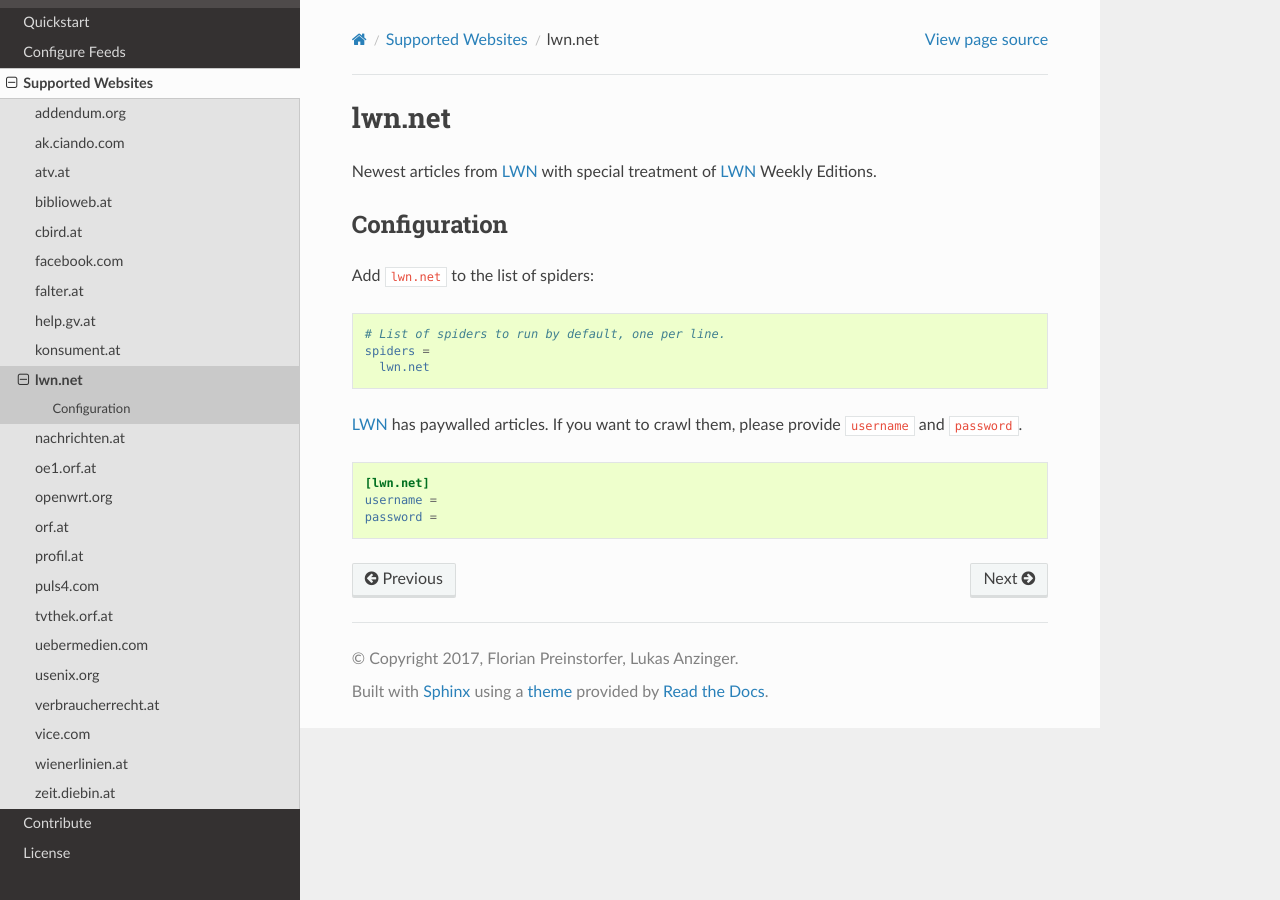
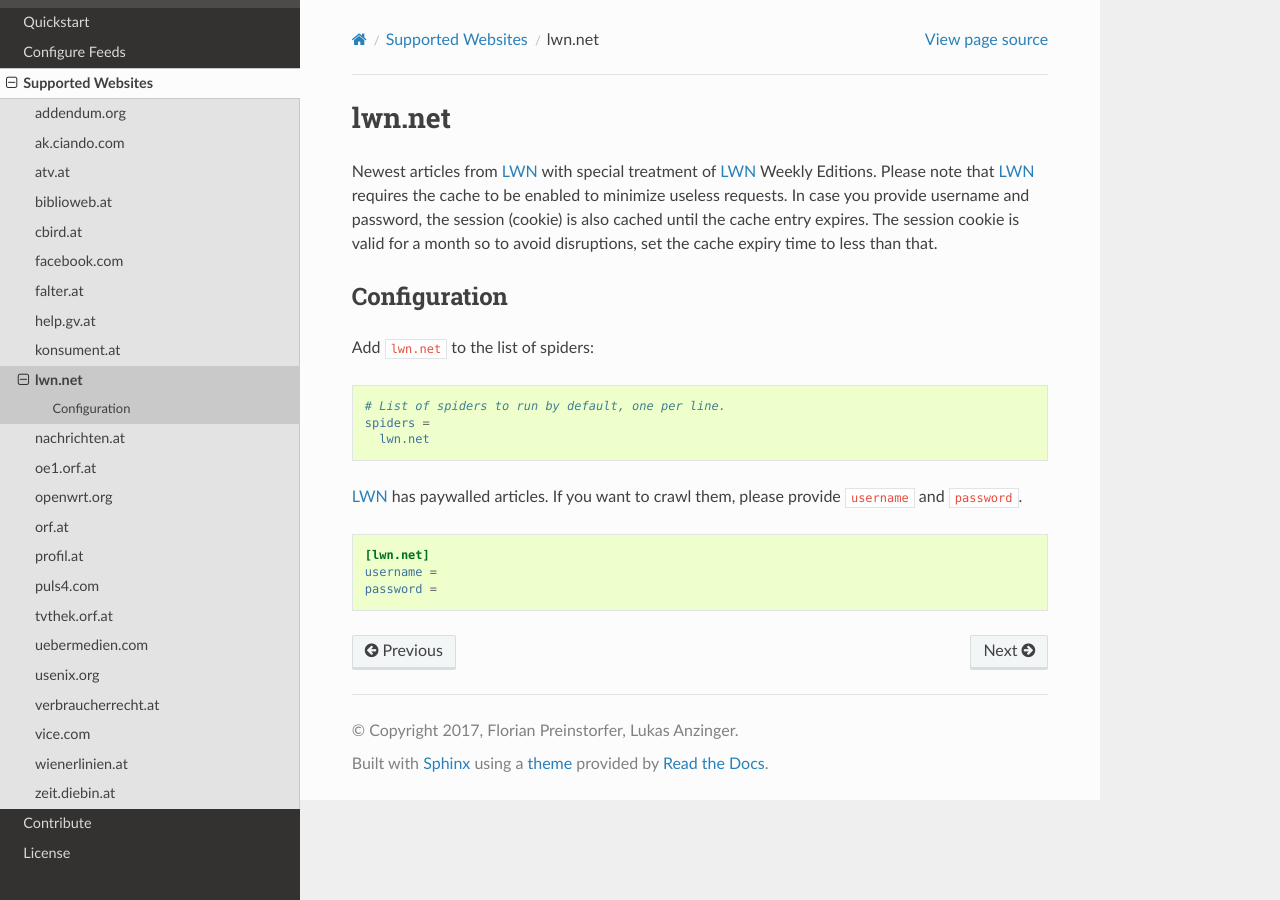
Before and after one commit to PyFeeds/PyFeeds, a Sphinx documentation site: the page built from docs/spiders/lwn.net.rst, in a window 1280 px wide. Built offline with Sphinx 7.4.7 and the Read the Docs theme 2.0.0, drawn with Linux system fonts in a browser that asks for light colours.

Commit message:
LWN.net: Cache session retrieval as well and enforce caching.

```diff
--- a/docs/spiders/lwn.net.rst
+++ b/docs/spiders/lwn.net.rst
@@ -2,7 +2,11 @@
 
 lwn.net
 -------
-Newest articles from LWN_ with special treatment of LWN_ Weekly Editions.
+Newest articles from LWN_ with special treatment of LWN_ Weekly Editions. Please note
+that LWN_ requires the cache to be enabled to minimize useless requests. In case you
+provide username and password, the session (cookie) is also cached until the cache entry
+expires. The session cookie is valid for a month so to avoid disruptions, set the cache
+expiry time to less than that.
 
 Configuration
 ~~~~~~~~~~~~~
@@ -14,8 +18,8 @@
    spiders =
      lwn.net
 
-LWN_ has paywalled articles. If you want to crawl them, please provide
-``username`` and ``password``.
+LWN_ has paywalled articles. If you want to crawl them, please provide ``username`` and
+``password``.
 
 .. code-block:: ini
 
```
Also changed, not shown: 1 other file.
